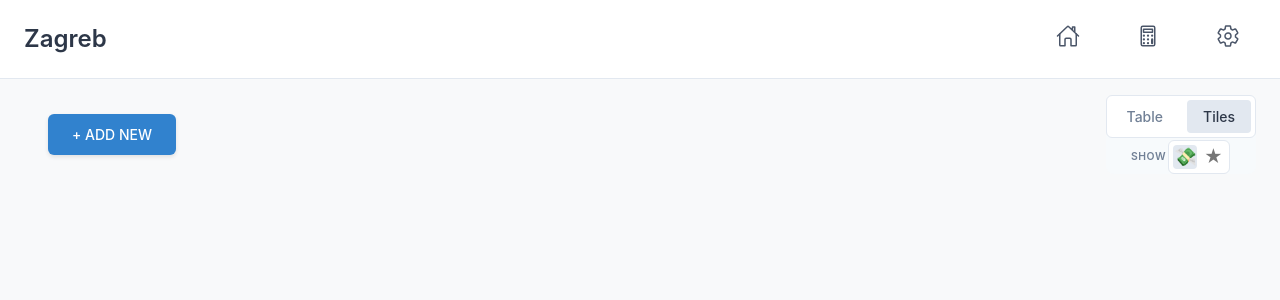
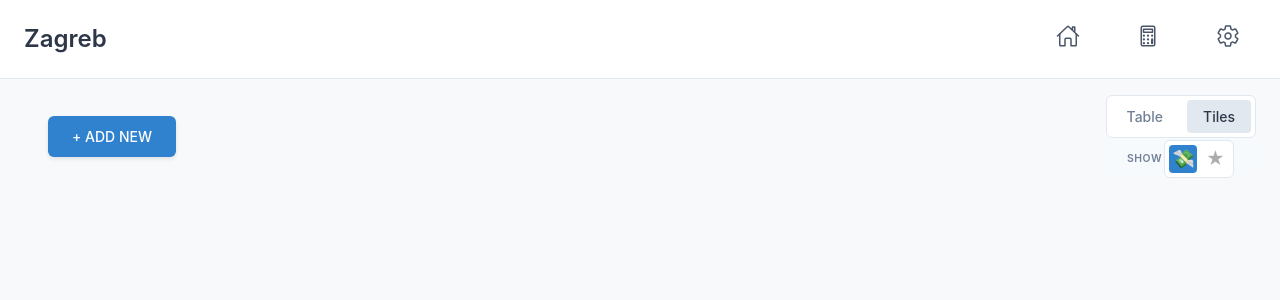
Before and after one commit to ibosnic00/roi-calculator, a React (Vite) app: page /roi-calculator/calculator in a window 1280 px wide. Shown: the top 300 px of the page. Built offline with nearby package versions, Linux system fonts and the light colour scheme.

Commit message:
Fixed calculations and minor styling changes

```diff
--- a/src/App.css
+++ b/src/App.css
@@ -1495,7 +1495,7 @@ select.popup-input option[value=""] {
 
 .show-button {
     background: none;
-    border: none;
+    border: 0;
     border-radius: 4px;
     padding: 0.5rem;
     cursor: pointer;
@@ -1505,20 +1505,20 @@ select.popup-input option[value=""] {
     justify-content: center;
     font-size: 1.125rem;
     color: #a0aec0;
-    width: 1.5rem;
-    height: 1.5rem;
+    width: 1.75rem;
+    height: 1.75rem;
     filter: grayscale(1);
 }
 
 .show-button:hover {
     background: #edf2f7;
-    color: #4a5568;
+    color: #96b1df;
     filter: grayscale(0);
 }
 
 .show-button.active {
-    background: #e2e8f0;
-    color: #2d3748;
+    background: #3182ce;
+    color: #d9e0ec;
     filter: grayscale(0);
 }
 
@@ -1597,11 +1597,6 @@ select.popup-input option[value=""] {
     color: #3182ce;  /* Ensure active state uses the same blue */
 }
 
-/* Update show-button when it's the favorite star */
-.show-button:last-child {
-    color: #3182ce;  /* Make the show favorites button blue as well */
-}
-
 /* Add specific styles for table view buttons */
 .properties-table .favorite-button,
 .properties-table .sold-button {
--- a/src/components/GraphView.tsx
+++ b/src/components/GraphView.tsx
@@ -1,10 +1,11 @@
-import { useState, useEffect } from 'react';
+import { useState, useEffect, useCallback } from 'react';
 import { Property } from '../types/Property'
 import { LineChartView } from './LineChartView';
 import { BarChartView } from './BarChartView';
 
 interface GraphViewProps {
   properties: Property[];
+  onShowFavorites: (handler: () => void) => void;
 }
 
 interface DataPoint {
@@ -26,7 +27,7 @@ interface VisibilityState {
   sp500Value: boolean;
 }
 
-export function GraphView({ properties }: GraphViewProps) {
+export function GraphView({ properties, onShowFavorites }: GraphViewProps) {
   const [activeTab, setActiveTab] = useState<'line' | 'bar'>('line');
   // Load initial parameters from localStorage or use defaults
   const [parameters, setParameters] = useState<Parameters>(() => {
@@ -124,21 +125,23 @@ export function GraphView({ properties }: GraphViewProps) {
       if (visibleLines[propertyKey]) {
         const totalInvestment = property.expectedPrice + property.renovationCost;
         let propertyValue = totalInvestment;
-        const yearlyNetRental = property.monthlyRent * 12 * 0.8;
+        const rentTax = 0.13;
 
         const propertyAppreciation = (() => {
           switch (parameters.calculationMethod) {
             case 'appreciation':
               return parameters.baseAppreciation / 100;
             case 'roi_plus_appreciation':
-              return parameters.baseAppreciation / 100 + (property.roi / 100);
-            case 'appreciation_minus_maintenance':
+              return parameters.baseAppreciation / 100 + ((property.roi / 100) * (1-rentTax) );
+            case 'appreciation_minus_maintenance': {
+              const yearlyMaintenanceCost = property.maintenanceCostPerSqm * property.apartmentSize;
+              const maintenancePercentage = (yearlyMaintenanceCost / (property.expectedPrice + property.renovationCost)) * 100;
+              return parameters.baseAppreciation / 100 - (maintenancePercentage / 100);
+            }
             case 'roi_plus_appreciation_minus_maintenance': {
               const yearlyMaintenanceCost = property.maintenanceCostPerSqm * property.apartmentSize;
               const maintenancePercentage = (yearlyMaintenanceCost / (property.expectedPrice + property.renovationCost)) * 100;
-              return parameters.calculationMethod === 'appreciation_minus_maintenance'
-                ? parameters.baseAppreciation / 100 - (maintenancePercentage / 100)
-                : parameters.baseAppreciation / 100 + (property.roi / 100) - (maintenancePercentage / 100);
+              return parameters.baseAppreciation / 100 + ((property.roi / 100) * (1-rentTax)) - (maintenancePercentage / 100);
             }
             default:
               return parameters.baseAppreciation / 100;
@@ -146,7 +149,7 @@ export function GraphView({ properties }: GraphViewProps) {
         })();
 
         for (let year = 0; year <= parameters.years; year++) {
-          data[year][propertyKey] = Math.round(propertyValue + yearlyNetRental * year);
+          data[year][propertyKey] = Math.round(propertyValue);
           propertyValue *= (1 + propertyAppreciation);
         }
       }
@@ -236,28 +239,44 @@ export function GraphView({ properties }: GraphViewProps) {
     );
   };
 
-  // Add effect to handle sold properties visibility
+  // Modify the effect to preserve visibility state when properties change
   useEffect(() => {
     setVisibleLines(prev => {
       const newVisibility = { ...prev };
       properties.forEach(property => {
         const propertyKey = `property-${property.id}`;
-        // If property is sold and currently visible, hide it
-        if (property.isSold && newVisibility[propertyKey]) {
+        // Only set visibility for new properties or handle sold state changes
+        if (newVisibility[propertyKey] === undefined) {
+          // Initialize new property visibility
+          newVisibility[propertyKey] = !property.isSold;
+        } else if (property.isSold && newVisibility[propertyKey]) {
+          // Hide if newly sold
           newVisibility[propertyKey] = false;
-        }
-        // If property is unsold and was previously hidden due to being sold, show it
-        else if (!property.isSold && newVisibility[propertyKey] === false) {
+        } else if (!property.isSold && newVisibility[propertyKey] === false && prev[propertyKey] === undefined) {
+          // Show if unsold and was hidden due to being sold (but not if manually hidden)
           newVisibility[propertyKey] = true;
-        }
-        // Initialize visibility for new properties
-        else if (newVisibility[propertyKey] === undefined) {
-          newVisibility[propertyKey] = !property.isSold;
         }
       });
       return newVisibility;
     });
   }, [properties]);
+
+  // Move showOnlyFavorites outside of the component or use useCallback
+  const showOnlyFavorites = useCallback(() => {
+    setVisibleLines(prev => {
+      const newVisibility = { ...prev };
+      properties.forEach(property => {
+        const propertyKey = `property-${property.id}`;
+        newVisibility[propertyKey] = property.isFavorite || false;
+      });
+      return newVisibility;
+    });
+  }, [properties]); // Include properties in dependencies
+
+  // Update the useEffect to run only once when the component mounts
+  useEffect(() => {
+    onShowFavorites(showOnlyFavorites);
+  }, []); // Empty dependency array
 
   return (
     <div className="graph-container">
--- a/src/components/NeighborhoodPopup.tsx
+++ b/src/components/NeighborhoodPopup.tsx
@@ -73,8 +73,18 @@ export function NeighborhoodPopup({
                     )}
 
                     <div className="popup-buttons">
-                        <button onClick={handleSave}>Save</button>
-                        <button onClick={onClose}>Cancel</button>
+                        <button
+                            className="popup-save"
+                            onClick={handleSave}
+                        >
+                            Save
+                        </button>
+                        <button
+                            className="popup-cancel"
+                            onClick={onClose}
+                        >
+                            Cancel
+                        </button>
                     </div>
                 </div>
             </div>
--- a/src/pages/CalculationPage.tsx
+++ b/src/pages/CalculationPage.tsx
@@ -296,6 +296,17 @@ export function CalculationPage() {
   // Add new state for rent editing
   const [editingRentId, setEditingRentId] = useState<number | null>(null);
 
+  const [showFavoritesHandler, setShowFavoritesHandler] = useState<(() => void) | null>(null);
+
+  const handleShowFavoritesClick = () => {
+    setShowOnlyFavorites((prev: boolean) => {
+      if (!prev && showFavoritesHandler) {
+        showFavoritesHandler();
+      }
+      return !prev;
+    });
+  };
+
   return (
     <>
       {!isFormVisible ? (
@@ -338,7 +349,7 @@ export function CalculationPage() {
                 </button>
                 <button
                   className={`show-button ${showOnlyFavorites ? 'active' : ''}`}
-                  onClick={() => setShowOnlyFavorites(!showOnlyFavorites)}
+                  onClick={handleShowFavoritesClick}
                   title="Show Favorites Only"
                 >
                   ★
@@ -522,6 +533,7 @@ export function CalculationPage() {
             )}
             <GraphView
               properties={showOnlyFavorites ? filteredProperties : properties}
+              onShowFavorites={(handler) => setShowFavoritesHandler(() => handler)}
             />
           </>
         )}
--- a/src/styles/Popup.css
+++ b/src/styles/Popup.css
@@ -20,6 +20,8 @@
   position: relative;
   min-width: 300px;
   max-width: 600px;
+  color: #2d3748;
+  box-shadow: 0 4px 6px rgba(0, 0, 0, 0.1);
 }
 @media (max-width: 768px) {
   .popup-content{
@@ -42,11 +44,14 @@
   padding: 8px;
   border: 1px solid #ccc;
   border-radius: 4px;
+  color: #2d3748;
+  background-color: #ffffff;
 }
 
 .popup-link-text {
   word-break: break-all;
   margin: 10px 0;
+  color: #2d3748;
 }
 
 .popup-link-text a {
```
